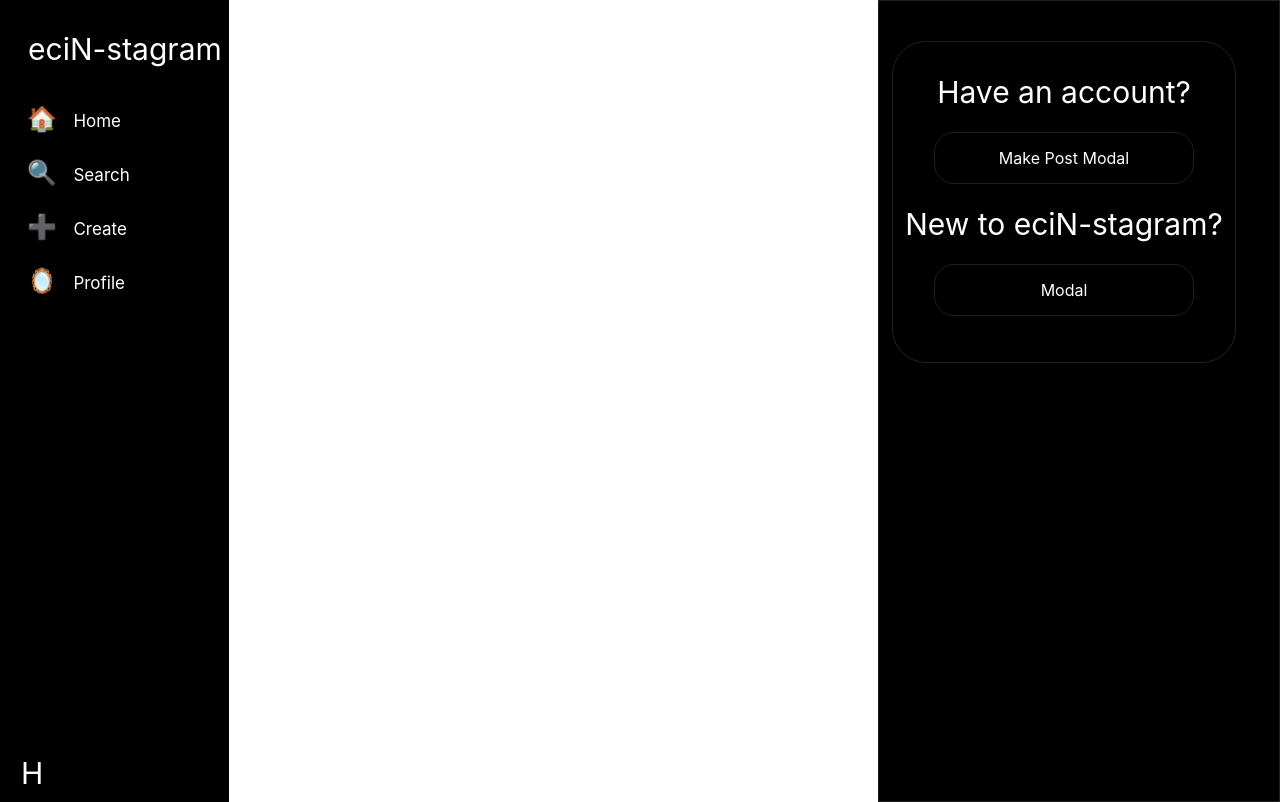
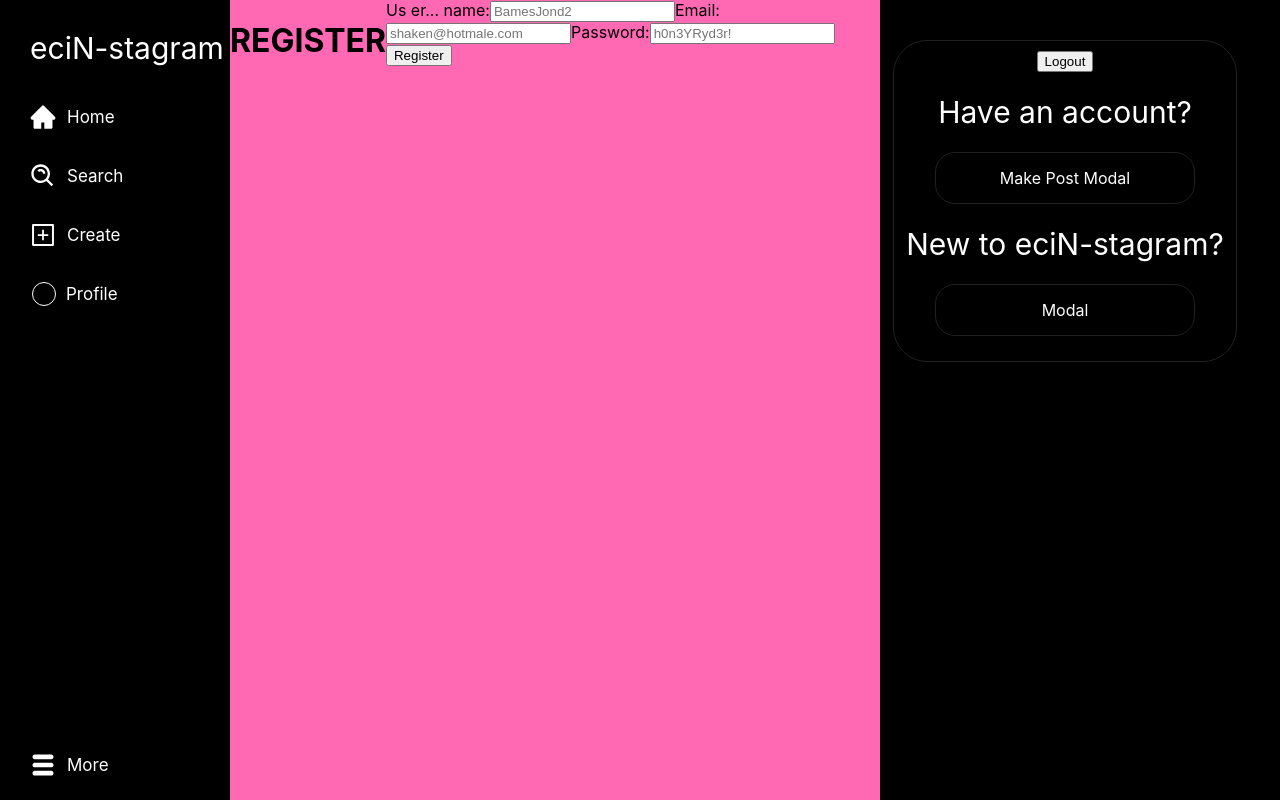
Before and after one commit to paulyjkim1/eciN-Stagram-client, a React (Create React App) app: page /register in a window 1280 px wide. Built offline with nearby package versions, Linux system fonts and the light colour scheme.

Commit message:
register page and osme css

```diff
--- a/package.json
+++ b/package.json
@@ -6,8 +6,12 @@
     "@testing-library/jest-dom": "^5.16.5",
     "@testing-library/react": "^13.4.0",
     "@testing-library/user-event": "^13.5.0",
+    "axios": "^1.3.2",
+    "cookie-parser": "^1.4.6",
+    "js-cookie": "^3.0.1",
     "react": "^18.2.0",
     "react-dom": "^18.2.0",
+    "react-icons": "^4.7.1",
     "react-modal": "^3.16.1",
     "react-router-dom": "^6.8.1",
     "react-scripts": "5.0.1",
--- a/src/App.js
+++ b/src/App.js
@@ -5,6 +5,7 @@ import Header from './components/Header'
 import Footer from './components/Footer'
 import Home from './components/pages/Home'
 import Profile from './components/pages/Profile'
+import Register from './components/pages/Register'
 
 import './css/App.css';
 
@@ -17,6 +18,8 @@ function App() {
           <Route path="/" element={<Home />} />
 
           <Route path="/profile" element={<Profile />} />
+
+          <Route path="/register" element={<Register />} />
         </Routes>
       <Footer />
       </Router>
--- a/src/components/Footer.jsx
+++ b/src/components/Footer.jsx
@@ -1,6 +1,15 @@
 import '../css/Footer.css'
 import { useState } from 'react'
+import axios from 'axios'
+import { Navigate } from 'react-router-dom'
 import Modal from 'react-modal'
+
+// Icon imports
+import { TiThMenu as Hamburger } from 'react-icons/ti'
+import { BiSearchAlt as Search } from 'react-icons/bi'
+import { AiFillHome as Home } from 'react-icons/ai'
+import { AiOutlinePlusSquare as Plus } from 'react-icons/ai'
+
 
 let modalStyles = {
     content: {
@@ -37,12 +46,23 @@ export default function Footer() {
         e.preventDefault()
         setSignUpIsOpen(false)
     }
+
+    let logout = async e => {
+        e.preventDefault()
+        try {
+            let logout = await axios.get('http://localhost:8000/logout')
+            return <Navigate to='/register' />
+        } catch(err) {
+            console.log(err)
+        }
+    }
     return(
 
 
         <div>
             <div className='footer'>
                 <div className='login-sinup'>
+                    <button onClick={logout}> Logout</button>
                     <div className='login-text'>Have an account?</div>
                     <div className='login' onClick={openLogin}>Make Post Modal</div>
                     <div className='login-text'>New to eciN-stagram?</div>
--- a/src/components/Header.jsx
+++ b/src/components/Header.jsx
@@ -1,3 +1,7 @@
+import { TiThMenu as Hamburger } from 'react-icons/ti'
+import { BiSearchAlt as Search } from 'react-icons/bi'
+import { AiFillHome as Home } from 'react-icons/ai'
+import { AiOutlinePlusSquare as Plus } from 'react-icons/ai'
 
 export default function Header() {
     return(
@@ -7,13 +11,13 @@ export default function Header() {
                 <p className='header-logo'>eciN-stagram</p>
                 <div className='header-icon'>eciN</div>
                 <div className='header-links'>
-                    <div className='link'><span className="emoji">🏠</span> <span className='words'> Home</span></div>
-                    <div className='link'><span className="emoji">🔍</span> <span className='words'> Search</span></div>
-                    <div className='link'><span className="emoji"><span className='plus'>➕</span></span> <span className='words'> Create</span></div>
-                    <div className='link'><span className="emoji"><span className='plus'>🪞</span></span> <span className='words'> Profile</span></div>
+                    <div className='link'><span className="emoji"><Home /></span> <div className='words'>Home</div></div>
+                    <div className='link'><span className="emoji"><Search /></span> <div className='words'>Search</div></div>
+                    <div className='link'><span className="emoji"><Plus /></span> <div className='words'>Create</div></div>
+                    <div className='link'><span className="profile-circle"></span>  <div className='words'>Profile</div></div>
                 </div>
-                <div className='hamburgerr'>
-                    <div>H</div>
+                <div className='header-links hamburgerr'>
+                    <div className='link'><span className='emoji'><Hamburger /></span> <span className='words'> More</span></div>
                 </div>
             </div>
             <div className='header2'>
--- /dev/null
+++ b/src/components/pages/Register.jsx
@@ -0,0 +1,72 @@
+import { useState } from 'react'
+import { Navigate } from 'react-router-dom'
+import axios from 'axios'
+import Cookies from 'js-cookie'
+
+import '../../css/Register.css'
+
+export default function Register() {
+    let [username, setUsername] = useState('')
+    let [email, setEmail] = useState('')
+    let [password, setPassword] = useState('')
+
+
+
+
+    let csrftoken = Cookies.get('csrftoken')
+    if (csrftoken) {
+        return <Navigate to='/' />
+    }
+    let handleSubmit = async e => {
+        e.preventDefault()
+        try {
+            let form = {
+                email,
+                username,
+                password
+            }
+            let response = await axios.post('http://localhost:8000/users/register', form)
+            console.log(response.data)
+        }
+        catch(err) {
+            console.log(err)
+        }
+    }
+
+
+    return(
+        <div className='register'>
+            <h1 className='registerTitle'>REGISTER</h1>
+            <form onSubmit={handleSubmit}>
+                <label htmlFor='username'>Us er... name:</label>
+                <input
+                    type='text'
+                    name='username'
+                    id='username'
+                    placeholder='BamesJond2'
+                    value={username}
+                    onChange={e => setUsername(e.target.value)}
+                />
+                <label htmlFor='email'>Email:</label>
+                <input
+                    type='email'
+                    name='email'
+                    id='email'
+                    placeholder='shaken@hotmale.com'
+                    value={email}
+                    onChange={e => setEmail(e.target.value)}
+                />
+                <label htmlFor="password">Password:</label>
+                <input
+                    type='password'
+                    name='password'
+                    id='password'
+                    placeholder='h0n3YRyd3r!'
+                    value={password}
+                    onChange={e => setPassword(e.target.value)}
+                />
+                <button type='submit'>Register</button>
+            </form>
+        </div>
+    )
+}
--- a/src/css/App.css
+++ b/src/css/App.css
@@ -3,18 +3,16 @@
   justify-content: space-between;
   height: 100vh;
   width: 100vw;
-  flex-grow: 3;
 }
 .header {
-  margin-left: -13px;
+  display: flex;
+  margin-left: 0;
   color: white;
   background-color: black;
-  display: flex;
   font-size: 30px;
   flex-direction: column;
-  padding-left: 30px;
-  border: 1px solid black;
-  height: 100%;
+  padding-left: 20px;
+  height: 100vh;
   width: 210px;
 }
 .header-icon {
@@ -45,38 +43,46 @@
 }
 .header-links {
   display: flex;
-  row-gap: 10px;
+  row-gap: 15px;
   flex-direction: column;
   flex-grow: 2;
-  height: 100%;
+  margin-left: px;
+  height: 99%;
   width: 100%;
 }
-.link {
+.link{
+  display:flex;
+  align-items: center;
   color: white;
   background-color: black;
   border: 1px solid black;
   text-align: left;
   left: 0;
-  padding-bottom: 6px;
-  align-items: center;
+  padding-top: 6px;
+  padding-bottom: 8px;
   margin-right: 3px;
   border-radius: 26px;
   margin-left: -2px;
 }
 .hamburgerr {
-  flex-grow: 1;
-  margin-bottom: 10px;
-  margin-left: 3px;
+  position: absolute;
+  top: 93%;
+  width: 200px;
+  height: 0%;
 }
+
 .words{
   font-size: 17px;
-  margin-left: 8px;
+  margin-left: 10px;
 }
 .emoji {
-  font-size: 24px;
+  display: flex;
+  align-items: center;
+  flex-direction: column;
+  font-size: 28px;
   margin-left: 10px;
 }
-.link:hover {
+.link:hover{
   background-color: rgb(19, 19, 19);
   transition-duration: 200ms;
   cursor: pointer;
@@ -84,8 +90,14 @@
 .header-logo:hover {
   cursor: pointer;
 }
-.link:hover .emoji {
-  font-size: 25px;
+.profile-circle {
+  width: 22px;
+  height: 22px;
+  border-radius: 20px;
+  border: 1px solid white;
+  margin-left: 13px;
+  margin-top: 4px;
+  transform: translateY(-2px)
 }
 .header2 {
   display: none;
@@ -127,16 +139,17 @@
   flex-direction: column;
   align-items: center;
   color: white;
-  border: 1px solid rgb(33, 33, 33);
+  border-left: 1px solid rgb(33, 33, 33);
   background-color: rgb(0, 0, 0);
-  flex-grow: 1;
   width: 100%;
+  height: 100%;
 }
 .footer {
+  display: flex;
   color: white;
   width: 370px; height: 100%;
   background-color: rgb(0, 0, 0);
-  border: 1px solid rgb(33, 33, 33);
+
   padding-right: 30px;
 }
 .footer2 {
@@ -146,6 +159,9 @@
   height: 50px;
   justify-content: space-evenly;
   background-color: black;
+}
+.plus {
+  transform: translateY(3px);
 }
 .icons {
   margin-bottom: 8px;
@@ -158,20 +174,16 @@
   width: 20px;
   height: 20px;
 }
-.icons:hover {
-  font-size: 27px;
-  cursor: pointer;
-}
 
 @media screen and (max-width: 1265px) {
   .header-icon {display: flex;}
   .header {width: 50px; align-items: start;}
-  .emoji{font-size: 26px; margin-left: 14px; margin-top: 10px;}
-  .link {width: 43px; height: 35px; margin-left: -10px; padding-top: 3px; border-radius: 42px;}
+  .emoji{font-size: 26px; margin-left: 8px; margin-top: 2px;}
+  .profile-circle{margin-left: 9.4px; margin-top: 8px;}
+  .link {width: 43px; height: 32px; margin-left: -6px; padding-top: 3px; border-radius: 42px; align-items: center;}
   .plus {margin-left: -2px;}
   .header-logo {display: none;}
   .words {display: none;}
-  .link:hover .emoji {font-size: 27px;}
 }
 @media screen and (max-width: 1000px) {
   .footer {display: none;}
--- /dev/null
+++ b/src/css/Register.css
@@ -0,0 +1,11 @@
+.register{
+    background-color: hotpink;
+    display: flex;
+    width: 100%;
+    height: 100vh
+}
+
+registerTitle{
+    color: black;
+    text-align: center;
+}
```
Also changed, not shown: 1 other file (tests, documents, lock files or other folders).
